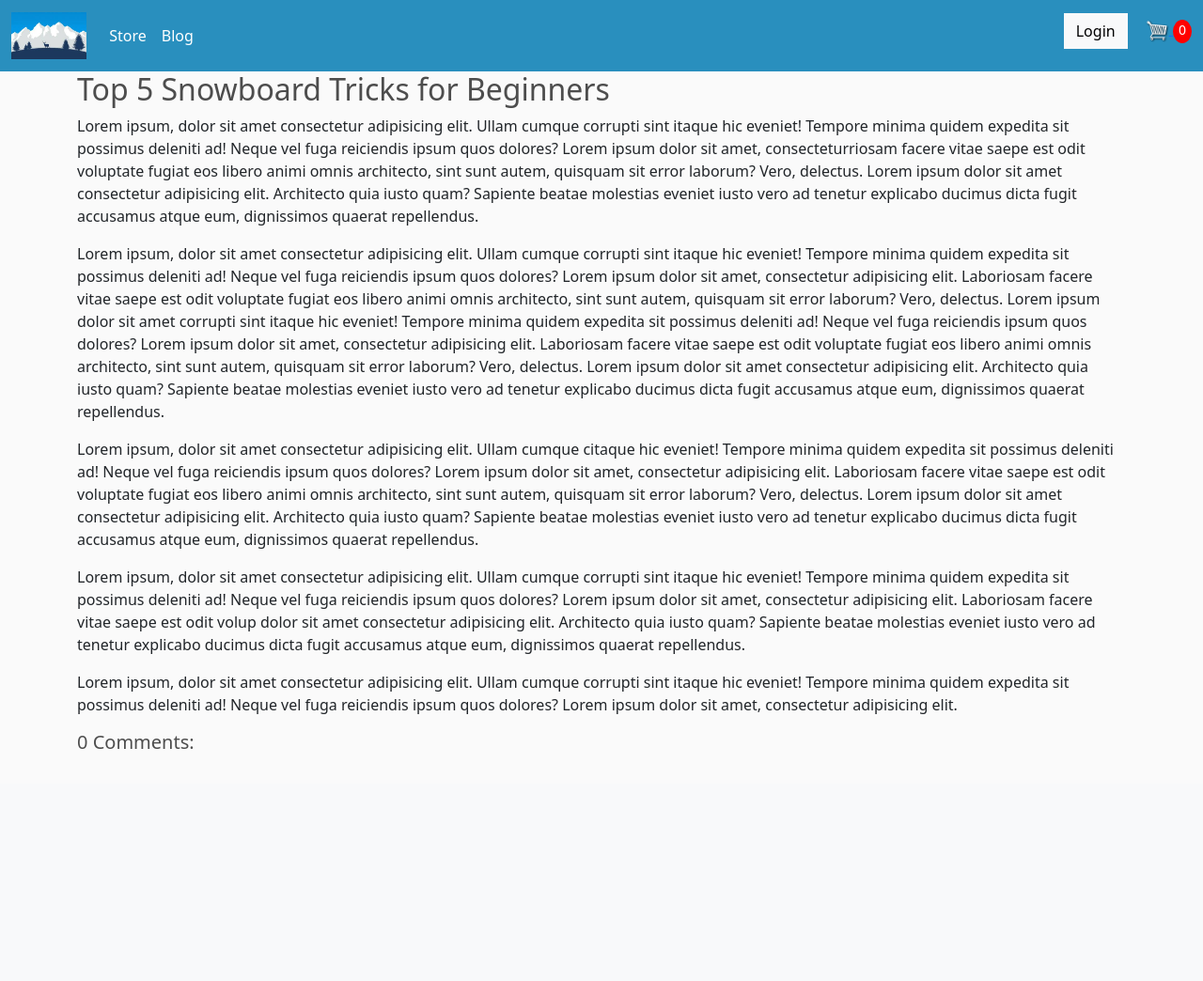
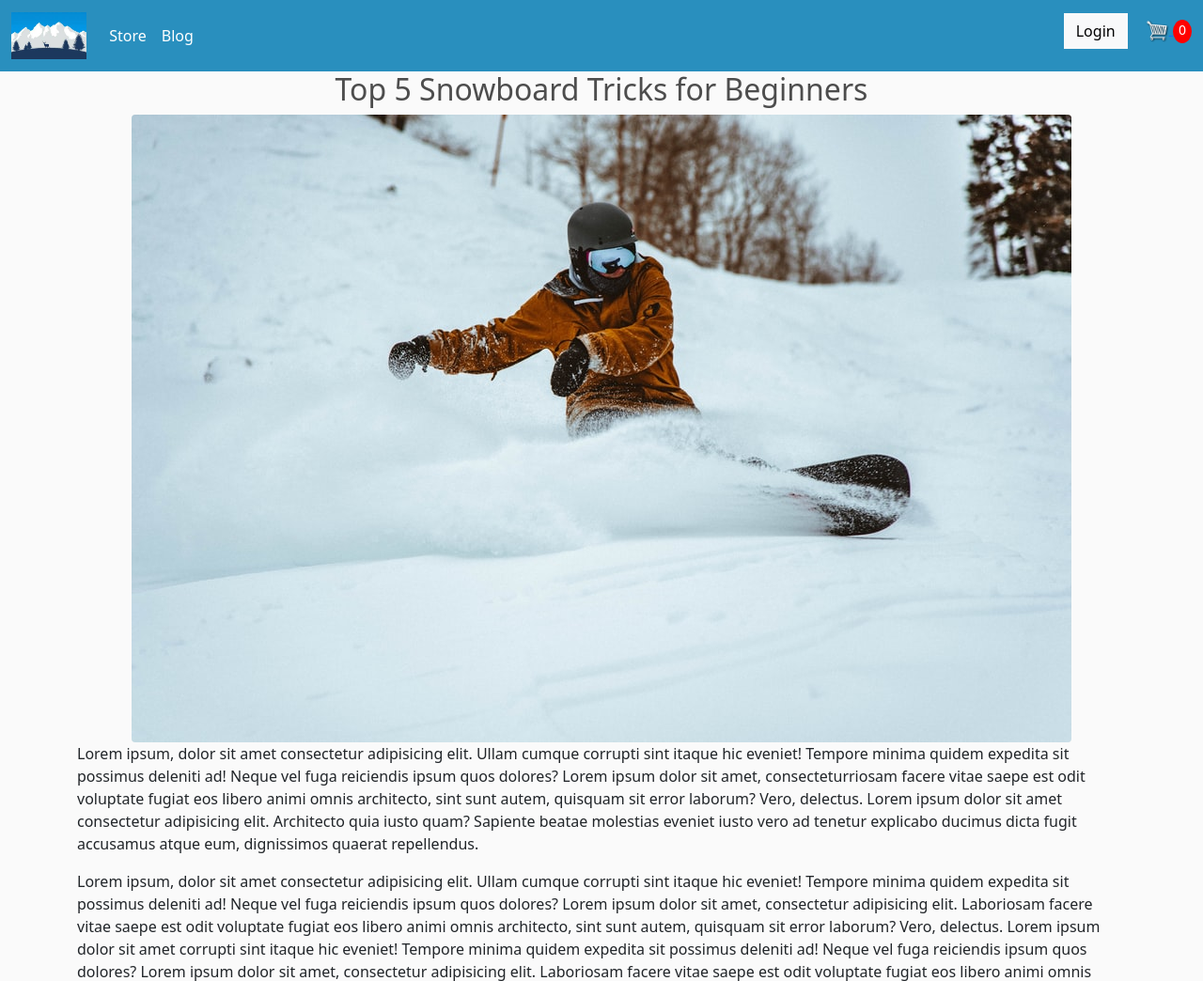
Before and after one commit to matthew-le/solo-project, a Django app: page /blog in a window 1280 px wide. Shown: the top 1044 px of the page at 94% size. Before the commit the page ends 797 px from the top, so only its background shows below. Run offline with Django 3.2, Linux system fonts and the light colour scheme; data that the repository does not hold is empty.

Commit message:
update blog page

```diff
--- a/snowboard_app/templates/store/blog.html
+++ b/snowboard_app/templates/store/blog.html
@@ -11,7 +11,8 @@
     </head>
 <body>
     {% block content %}
-        <h2>Top 5 Snowboard Tricks for Beginners</h2>
+        <h2 class='text-center'>Top 5 Snowboard Tricks for Beginners</h2>
+        <img class="img-fluid rounded mx-auto d-block" src="{% static 'images/blog_image.png' %}" alt="snowboard_blog_picture">
         <p>Lorem ipsum, dolor sit amet consectetur adipisicing elit. Ullam cumque corrupti sint itaque hic eveniet! Tempore minima quidem expedita sit possimus deleniti ad! Neque vel fuga reiciendis ipsum quos dolores? Lorem ipsum dolor sit amet, consecteturriosam facere vitae saepe est odit voluptate fugiat eos libero animi omnis architecto, sint sunt autem, quisquam sit error laborum? Vero, delectus. Lorem ipsum dolor sit amet consectetur adipisicing elit. Architecto quia iusto quam? Sapiente beatae molestias eveniet iusto vero ad tenetur explicabo ducimus dicta fugit accusamus atque eum, dignissimos quaerat repellendus.</p>
         <p>Lorem ipsum, dolor sit amet consectetur adipisicing elit. Ullam cumque corrupti sint itaque hic eveniet! Tempore minima quidem expedita sit possimus deleniti ad! Neque vel fuga reiciendis ipsum quos dolores? Lorem ipsum dolor sit amet, consectetur adipisicing elit. Laboriosam facere vitae saepe est odit voluptate fugiat eos libero animi omnis architecto, sint sunt autem, quisquam sit error laborum? Vero, delectus. Lorem ipsum dolor sit amet corrupti sint itaque hic eveniet! Tempore minima quidem expedita sit possimus deleniti ad! Neque vel fuga reiciendis ipsum quos dolores? Lorem ipsum dolor sit amet, consectetur adipisicing elit. Laboriosam facere vitae saepe est odit voluptate fugiat eos libero animi omnis architecto, sint sunt autem, quisquam sit error laborum? Vero, delectus. Lorem ipsum dolor sit amet consectetur adipisicing elit. Architecto quia iusto quam? Sapiente beatae molestias eveniet iusto vero ad tenetur explicabo ducimus dicta fugit accusamus atque eum, dignissimos quaerat repellendus.</p>
         <p>Lorem ipsum, dolor sit amet consectetur adipisicing elit. Ullam cumque citaque hic eveniet! Tempore minima quidem expedita sit possimus deleniti ad! Neque vel fuga reiciendis ipsum quos dolores? Lorem ipsum dolor sit amet, consectetur adipisicing elit. Laboriosam facere vitae saepe est odit voluptate fugiat eos libero animi omnis architecto, sint sunt autem, quisquam sit error laborum? Vero, delectus. Lorem ipsum dolor sit amet consectetur adipisicing elit. Architecto quia iusto quam? Sapiente beatae molestias eveniet iusto vero ad tenetur explicabo ducimus dicta fugit accusamus atque eum, dignissimos quaerat repellendus.</p>
```
Also changed, not shown: snowboard_app/static/images/blog_image.png (added).
